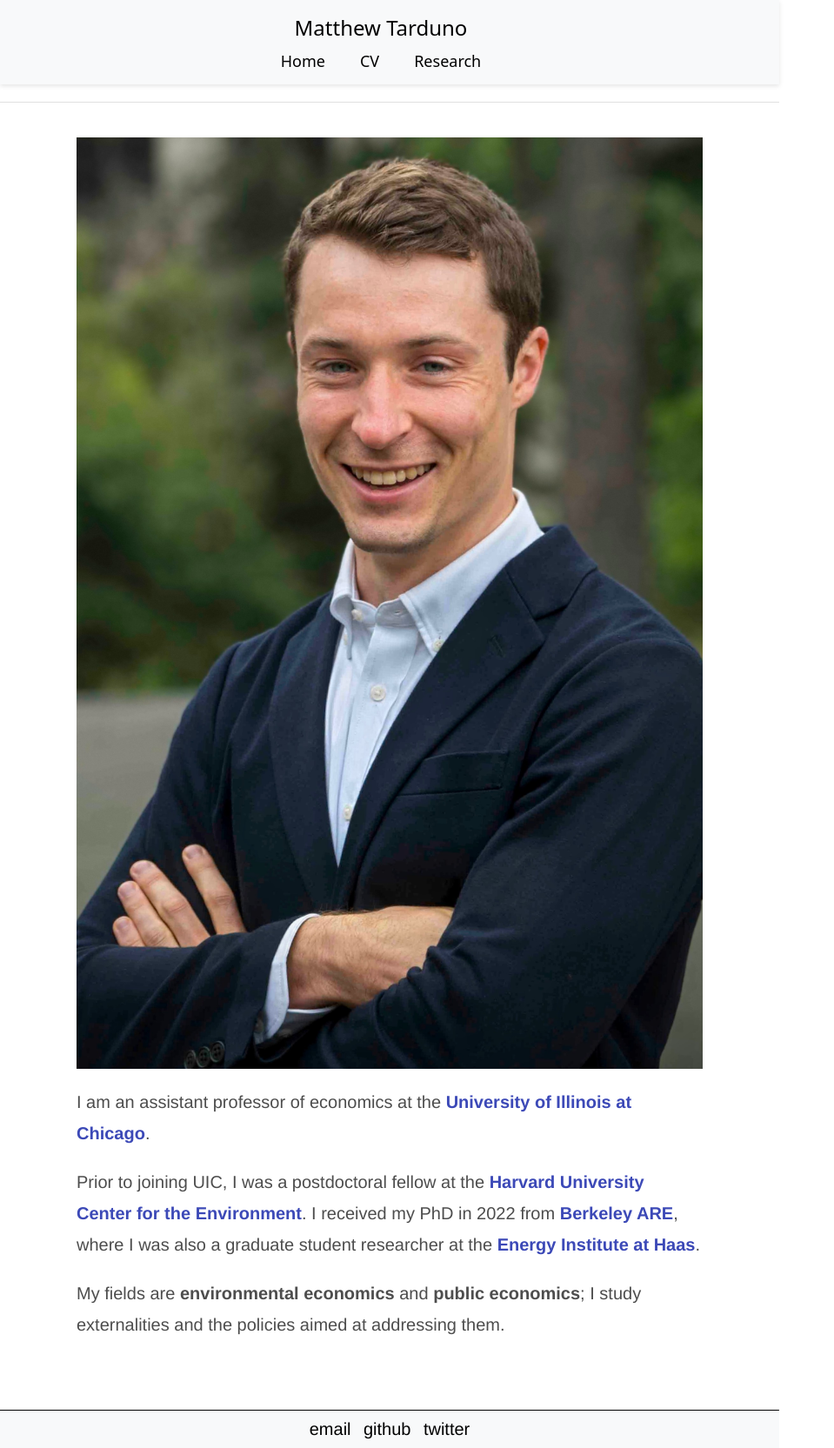
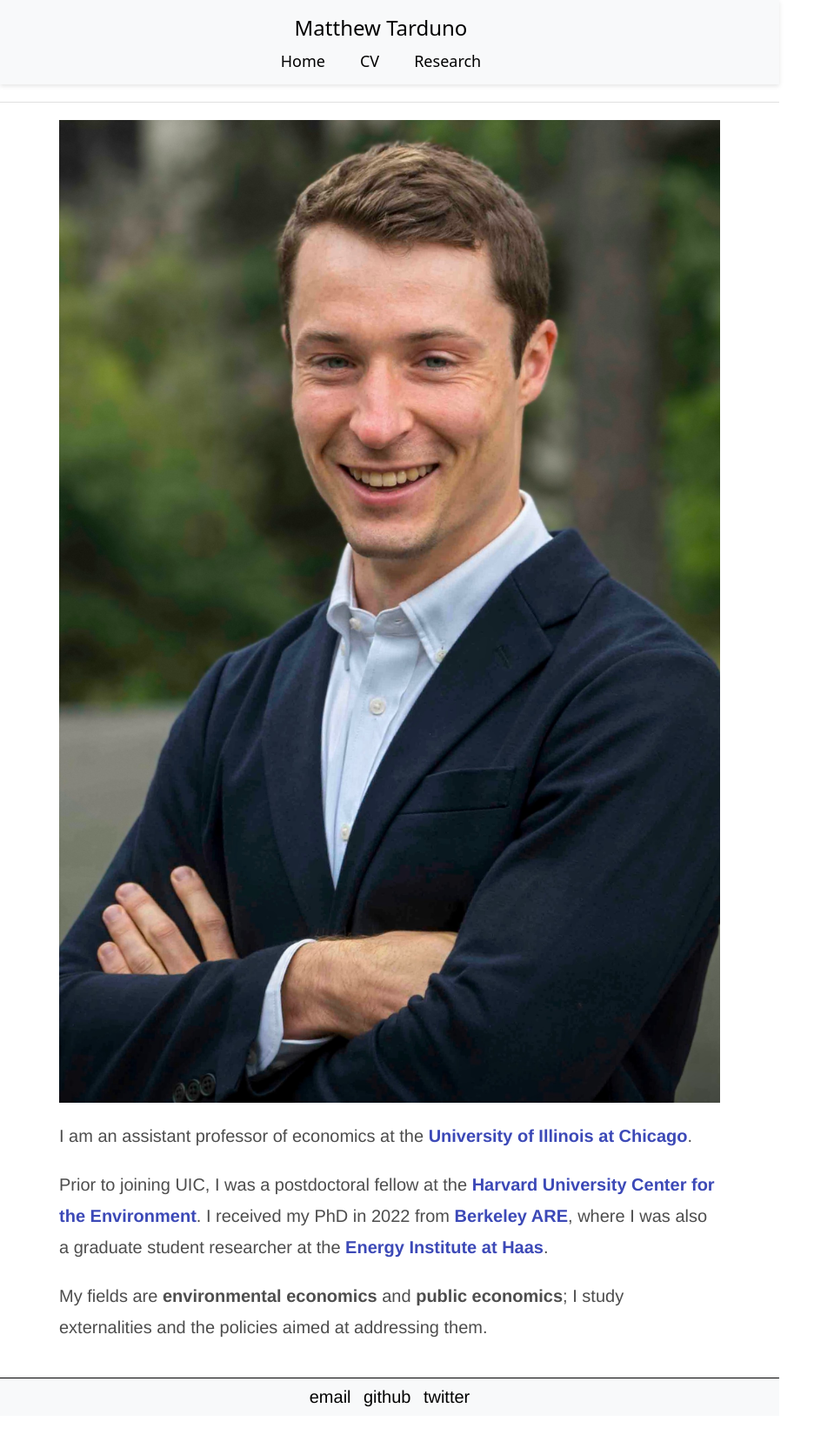
Before and after one commit to Matt-Tarduno/Matt-Tarduno.github.io, a Jekyll site: the page mobile/index.html, which Jekyll copies as it is, in a window 1280 px wide. Shown: the whole page at 87% size, without its empty margins (0-959 px from the left). Built offline with Jekyll 4.4.1, drawn with Linux system fonts in a browser that asks for light colours; after the commit the page ends 1628 px from its top, so only the background shows below that.

Commit message:
Update index.html

```diff
--- a/mobile/index.html
+++ b/mobile/index.html
@@ -54,13 +54,15 @@
         border-top: 1px solid #e0e0e0;
       }
 
-      .main-content {
-        width: 100%;
-        padding: 20px 40px;
-        margin: 0 auto;
-        max-width: 800px;
-        box-sizing: border-box;
-      }
+     .main-content {
+      width: 100%;
+      max-width: 800px;
+      margin-left: auto;
+      margin-right: auto;
+      padding: 0 20px; /* Mobile-friendly horizontal buffer */
+      box-sizing: border-box;
+    }
+
 
       .content {
         padding: 0;
```
